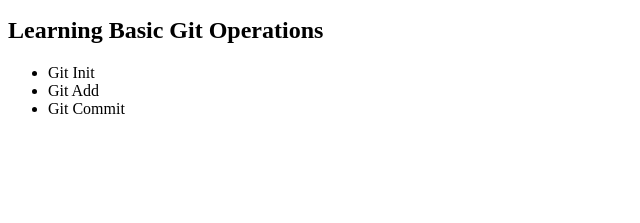
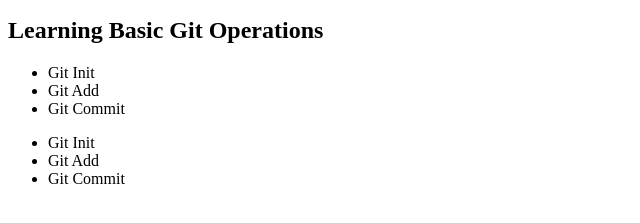
Before and after one commit to Poojitha25000/git--operations, a plain HTML site: page index.html in a window 1280 px wide. Shown: the part 101-324 px from the top of the page, without its empty margins (0-640 px from the left). Drawn offline with Linux system fonts and the light colour scheme.

Commit message:
Add Git operations list

```diff
--- a/index.html
+++ b/index.html
@@ -13,5 +13,10 @@
     <li>Git Add</li>
     <li>Git Commit</li>
 </ul>
+<ul>
+    <li>Git Init</li>
+    <li>Git Add</li>
+    <li>Git Commit</li>
+</ul>
 </body>
 </html>
```
